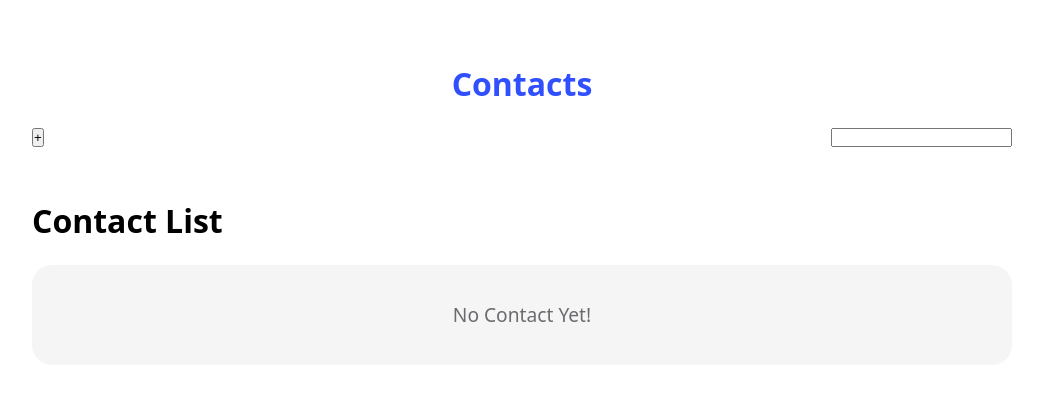
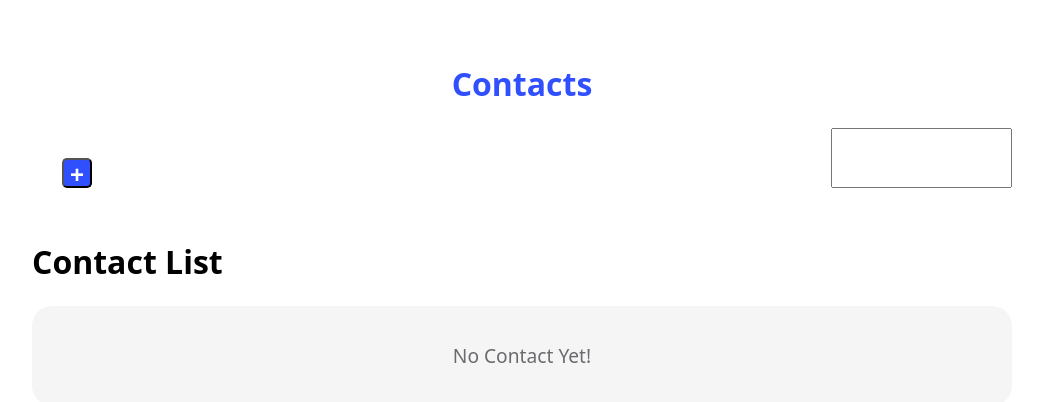
Before and after one commit to Haniyeh-Afrasiyabi/contacts-app, a React (Vite) app: page / in a window 1280 px wide. Shown: the top 402 px of the page, without its empty margins (118-1161 px from the left). Built offline with nearby package versions, Linux system fonts and the light colour scheme.

Commit message:
Add deleteHandler function

```diff
--- a/src/App.jsx
+++ b/src/App.jsx
@@ -6,7 +6,21 @@ import ContactList from "./components/ContactList";
 function App() {
   const [chart, setChart] = useState(null);
 
+  const [contact, setContact] = useState({
+    id: "",
+    name: "",
+    lastName: "",
+    email: "",
+    phone: "",
+  });
+
   const [contacts, setContacts] = useState([]);
+
+  const deleteHandler = (id) => {
+    const newContacts = contacts.filter((contact) => contact.id !== id);
+    setContacts(newContacts);
+  };
+
   return (
     <>
       <Header setChart={setChart} />
@@ -17,10 +31,12 @@ function App() {
           setChart={setChart}
           contacts={contacts}
           setContacts={setContacts}
+          contact={contact}
+          setContact={setContact}
         />
       )}
 
-      <ContactList contacts={contacts} setContacts={setContacts} />
+      <ContactList contacts={contacts} deleteHandler={deleteHandler} />
     </>
   );
 }
--- a/src/components/ContactItem.jsx
+++ b/src/components/ContactItem.jsx
@@ -1,6 +1,11 @@
 import styles from "./contactItem.module.css";
 
-function ContactItem({ data: { name, lastName, email, phone } }) {
+function ContactItem({ contact, deleteHandler }) {
+  const { id, name, lastName, email, phone } = contact;
+
+  console.log("deleteHandler in ContactItem:", typeof deleteHandler);
+  console.log("Contact ID:", id);
+
   return (
     <li className={styles.item}>
       <p>
--- a/src/components/ContactList.jsx
+++ b/src/components/ContactList.jsx
@@ -1,14 +1,20 @@
 import ContactItem from "./ContactItem";
 import styles from "./ContactList.module.css";
 
-function ContactList({ contacts }) {
+function ContactList({ contacts, setContacts, deleteHandler }) {
+  console.log("deleteHandler in ContactList:", typeof deleteHandler);
   return (
     <div className={styles.container}>
       <h1>Contact List</h1>
       {contacts.length ? (
         <ul className={styles.contacts}>
           {contacts.map((contact) => (
-            <ContactItem key={contact.id} data={contact} />
+            <ContactItem
+              key={contact.id}
+              contact={contact}
+              setContacts={setContacts}
+              deleteHandler={deleteHandler}
+            />
           ))}
         </ul>
       ) : (
--- a/src/components/Contacts.jsx
+++ b/src/components/Contacts.jsx
@@ -2,16 +2,16 @@ import { useState } from "react";
 import inputs from "../constants/inputs";
 import { v4 } from "uuid";
 import styles from "./Contacts.module.css";
-import ContactList from "./ContactList";
 
-function Contacts({ chart, setChart, contacts, setContacts }) {
-  const [contact, setContact] = useState({
-    id: "",
-    name: "",
-    lastName: "",
-    email: "",
-    phone: "",
-  });
+
+function Contacts({ setChart, contact, setContact, setContacts, contacts }) {
+  //   const [contact, setContact] = useState({
+  //     id: "",
+  //     name: "",
+  //     lastName: "",
+  //     email: "",
+  //     phone: "",
+  //   });
 
   const [alert, setAlert] = useState(false);
 
@@ -45,6 +45,8 @@ function Contacts({ chart, setChart, contacts, setContacts }) {
     setChart(null);
   };
 
+
+
   return (
     <div className={styles.container}>
       <span
@@ -68,7 +70,7 @@ function Contacts({ chart, setChart, contacts, setContacts }) {
         ))}
 
         <button onClick={addHandler}>Add new contact</button>
-        {alert && <p>{alert}</p>}
+        <div className={styles.alert}>{alert && <p>{alert}</p>}</div>
       </div>
     </div>
   );
--- a/src/components/Contacts.module.css
+++ b/src/components/Contacts.module.css
@@ -4,7 +4,7 @@
   left: 0;
   width: 100%;
   height: 100%;
-  backdrop-filter: blur(3px);
+  backdrop-filter: blur(8px);
 }
 
 .cross {
@@ -56,7 +56,7 @@
     justify-content: space-between;
 } */
 
-/* .form input {
+.container input {
   width: 90%;
   height: 40px;
   padding: 10px;
@@ -66,13 +66,13 @@
   color: #304ffe;
   font-size: 1rem;
   outline: none;
-} */
+}
 
-/* .form input:focus {
+.container input:focus {
   border: 2px solid #304ffe;
-} */
+}
 
-/* .form button {
+.container button {
   width: calc(90%);
   height: 40px;
   padding: 10px;
@@ -84,8 +84,32 @@
   border-radius: 10px;
   font-size: 1rem;
   transition: 0.2s all ease-in-out;
-} */
+}
 
-/* .form button:hover {
+.container button:hover {
   box-shadow: #0c2ad487 0px 7px 29px 0px;
-} */
+}
+
+.alert {
+  width: 100%;
+  height: 40px;
+  margin: 5px 0 25px;
+}
+
+.alert p {
+  background-color: #ffebee;
+  color: #f44336;
+  width: 100%;
+  padding: 10px;
+  border-radius: 10px;
+}
+
+@media (max-width: 500px) {
+  .form input {
+    width: 90%;
+  }
+
+  .form button {
+    width: 90%;
+  }
+}
--- a/src/components/Header.jsx
+++ b/src/components/Header.jsx
@@ -1,11 +1,9 @@
 import styles from "./header.module.css";
 
-function Header({setChart}) {
-
-  const showHandler = ()=>{
-    setChart(true)
-  }
-
+function Header({ setChart }) {
+  const showHandler = () => {
+    setChart(true);
+  };
 
   return (
     <div className={styles.container}>
@@ -13,7 +11,9 @@ function Header({setChart}) {
         <h1>Contacts</h1>
       </div>
       <div className={styles.research}>
-        <button onClick={showHandler}>+</button>
+        <button className={styles.cross} onClick={showHandler}>
+          +
+        </button>
         <input type="text" />
       </div>
     </div>
--- a/src/components/header.module.css
+++ b/src/components/header.module.css
@@ -13,7 +13,22 @@
   margin-bottom: 20px;
 }
 
-.research{
+.cross {
+  display: inline-block;
+  font-size: 1.5rem;
+  font-weight: 700;
+  background-color: #304ffe;
+  color: #fff;
+  width: 30px;
+  height: 30px;
+  line-height: 30px;
+  text-align: center;
+  margin: 30px 0 0 30px;
+  border-radius: 5px;
+  cursor: pointer;
+}
+
+.research {
   display: flex;
   justify-content: space-between;
 }
```
Lines whose indentation alone changed are shown as unchanged.
